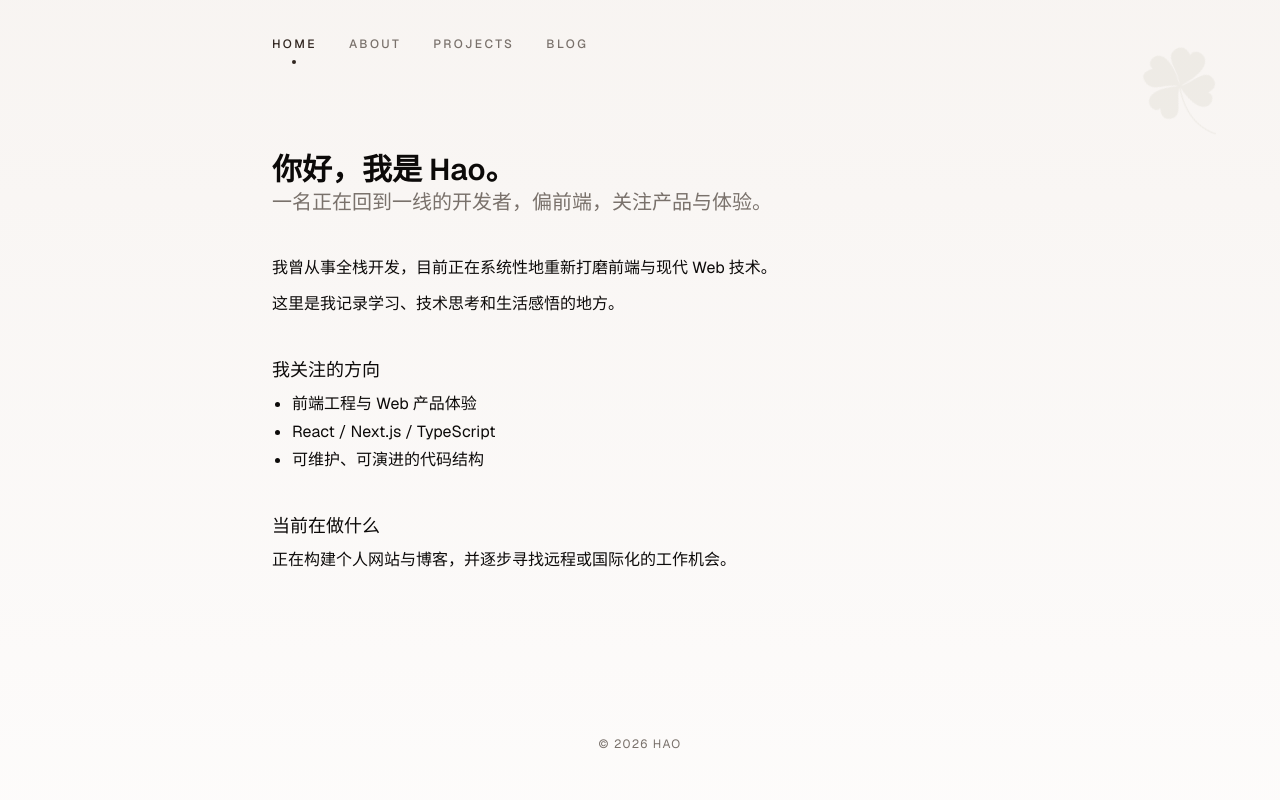
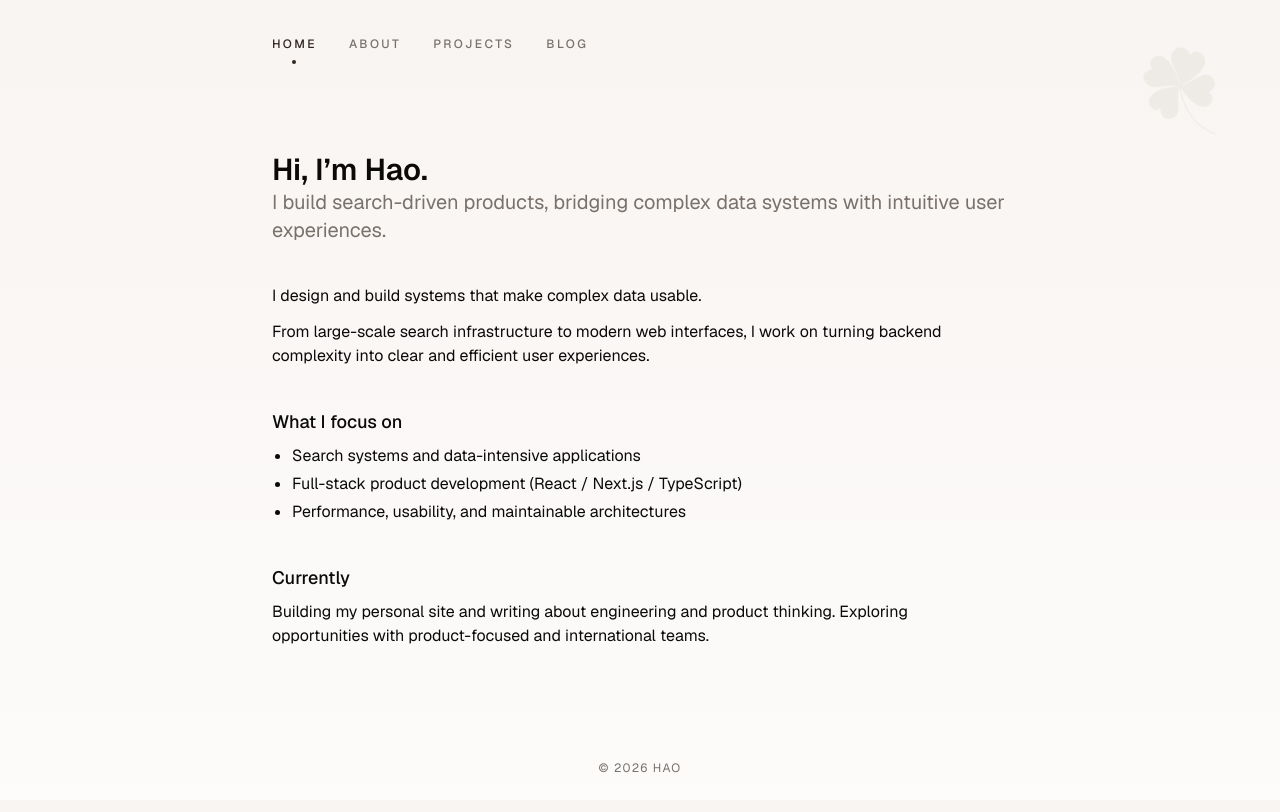
Before and after one commit to coolKIH/hao-portfolio, a Next.js app: page / in a window 1280 px wide. Shown: the top 812 px of the page. Built offline with nearby package versions, Linux system fonts and the light colour scheme.

Commit message:
feat(content): refine home page with product engineer narrative

```diff
--- a/src/app/(home)/page.tsx
+++ b/src/app/(home)/page.tsx
@@ -1,37 +1,45 @@
 export default function Home() {
   return (
     <div className="space-y-10">
+      {/* Hero */}
       <section>
         <h1 className="text-3xl font-semibold text-foreground">
-          你好，我是 Hao。
+          Hi, I&rsquo;m Hao.
         </h1>
         <p className="text-xl text-muted-foreground">
-          一名正在回到一线的开发者，偏前端，关注产品与体验。
+          I build search-driven products, bridging complex data systems with intuitive user experiences.
         </p>
       </section>
 
+      {/* Intro */}
       <section className="space-y-3 text-foreground">
-        <p>我曾从事全栈开发，目前正在系统性地重新打磨前端与现代 Web 技术。</p>
-        <p>这里是我记录学习、技术思考和生活感悟的地方。</p>
+        <p>
+          I design and build systems that make complex data usable.
+        </p>
+        <p>
+          From large-scale search infrastructure to modern web interfaces, I work on turning backend complexity into clear and efficient user experiences.
+        </p>
       </section>
 
+      {/* Focus */}
       <section>
         <h2 className="text-lg font-medium text-foreground mb-2">
-          我关注的方向
+          What I focus on
         </h2>
         <ul className="list-disc pl-5 text-foreground space-y-1">
-          <li>前端工程与 Web 产品体验</li>
-          <li>React / Next.js / TypeScript</li>
-          <li>可维护、可演进的代码结构</li>
+          <li>Search systems and data-intensive applications</li>
+          <li>Full-stack product development (React / Next.js / TypeScript)</li>
+          <li>Performance, usability, and maintainable architectures</li>
         </ul>
       </section>
 
+      {/* Current */}
       <section>
         <h2 className="text-lg font-medium text-foreground mb-2">
-          当前在做什么
+          Currently
         </h2>
         <p className="text-foreground">
-          正在构建个人网站与博客，并逐步寻找远程或国际化的工作机会。
+          Building my personal site and writing about engineering and product thinking. Exploring opportunities with product-focused and international teams.
         </p>
       </section>
     </div>
```
